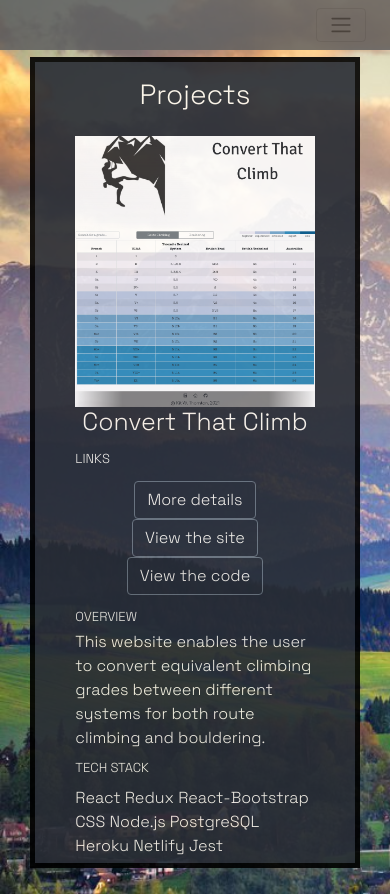
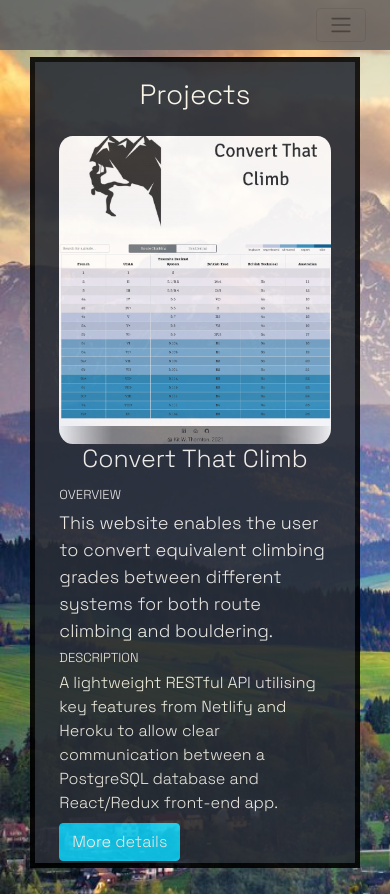
Before and after one commit to KitThornton/PortfolioWebsite, a React (Create React App) app: page /projects in a window 390 px wide. Built offline with nearby package versions, Linux system fonts and the light colour scheme; some icons are missing.

Commit message:
further project work and refine modal

```diff
--- a/src/components/Project/Project.css
+++ b/src/components/Project/Project.css
@@ -3,4 +3,15 @@
     width: auto;
     max-width: 100%;
     max-height: 100%;
+    border-radius: 5%;
 }
+.text-1 {
+    font-size: large;
+    white-space: initial;
+    text-align: left;
+}
+.text-2 {
+    font-size: medium;
+    white-space: initial;
+    text-align: left;
+}
--- a/src/components/Project/Project.js
+++ b/src/components/Project/Project.js
@@ -3,6 +3,8 @@ import {Button, Col, Row} from "react-bootstrap";
 import ProjectModal from "../projectModal/ProjectModal";
 import CTC from "../../CTC.png";
 import './Project.css';
+import {IoLogoReact, SiRedux, BsBootstrap,
+    FaNodeJs, SiPostgresql, IoLogoCss3, SiGraphql, GrHeroku, SiNetlify} from 'react-icons/all'
 
 class Project extends React.Component {
     constructor(props) {
@@ -29,72 +31,78 @@ class Project extends React.Component {
     render() {
         return (
             <Row>
-                <Col xs="12" md="4">
+                <Col xs="12" md="4" className="my-auto">
                     <img className="project-thumbnail" src={CTC} alt={"Convert That Climb"} />
                 </Col>
                 <Col xs="12" md="8">
                     <h2>Convert That Climb</h2>
                     <Row className="py-1">
                         <Col className="project-caption">
-                            LINKS
+                            OVERVIEW
                         </Col>
                     </Row>
-                    <Row className="py-2">
+                    <Row>
+                        <Col className="text-1">
+                                This website enables the user to convert equivalent climbing grades between different
+                                systems
+                                for both route climbing and bouldering.
+                                {/*Further information on the history and meaning behind*/}
+                                {/*the different grading systems can be seen alongside expertise levels of the grades.*/}
+                        </Col>
+                    </Row>
+                    <Row className="py-1">
+                        <Col className="project-caption">
+                            DESCRIPTION
+                        </Col>
+                    </Row>
+                    <Row>
+                        <Col className="text-2">
+                            A lightweight RESTful API utilising key features from Netlify and Heroku to allow clear
+                            communication between a PostgreSQL database and React/Redux front-end app.
+                        </Col>
+                    </Row>
+                    <Row className="py-2 text-start">
                         <Col>
                             <Button
-                                variant="outline-secondary"
+                                variant="info"
                                 onClick={this.modalShow}
                             >
                                 More details
                             </Button>
                         </Col>
-                        <Col>
-                            <Button
-                                variant="outline-secondary"
-                            >
-                                View the site
-                            </Button>
-                        </Col>
-                        <Col>
-                            <Button
-                                variant="outline-secondary"
-                            >
-                                View the code
-                            </Button>
-                        </Col>
                     </Row>
                     <Row className="py-1">
-                        <Col className="project-caption">
-                            OVERVIEW
-                        </Col>
-                    </Row>
-                    <Row>
-                        <Col>
-                            <div className="text">
-                                This website enables the user to convert equivalent climbing grades between different
-                                systems
-                                for both route climbing and bouldering.
-                                {/*Further information on the history and meaning behind*/}
-                                {/*the different grading systems can be seen alongside expertise levels of the grades.*/}
-                            </div>
-                        </Col>
-                    </Row>
-                    <Row className="py-2">
                         <Col className="project-caption">
                             TECH STACK
                         </Col>
                     </Row>
                     <Row>
                         <Col className="text">
-                            React
-                            Redux
-                            React-Bootstrap
-                            CSS
-                            Node.js
-                            PostgreSQL
-                            Heroku
-                            Netlify
-                            Jest
+                            Front-End:
+                            <br />
+                            <IoLogoReact /> React
+                            <br/>
+                            <SiRedux /> Redux
+                            <br/>
+                            <BsBootstrap /> Bootstrap
+                            <br/>
+                            <IoLogoCss3 /> CSS
+                        </Col>
+                        <Col>
+                            Back-End:<br />
+                            <FaNodeJs /> Node.js
+                            <br/>
+                            <SiGraphql /> GraphQL
+                        </Col>
+                        <Col>
+                            Database:<br />
+                            <SiPostgresql /> PostgreSQL
+                        </Col>
+                        <Col>
+                            Hosting: <br/>
+                            <GrHeroku /> Heroku
+                            <br/>
+                            <SiNetlify/> Netlify
                         </Col>
                     </Row>
                 </Col>
--- a/src/components/projectModal/ProjectModal.css
+++ b/src/components/projectModal/ProjectModal.css
@@ -1,9 +1,15 @@
+@import url('https://fonts.googleapis.com/css2?family=Space+Grotesk:wght@300&display=swap');
+
 .project-modal {
     /*width: 90vw !important;*/
     min-width: 90vw;
     height: 80vh;
     min-height: 80vh !important;
     /*padding-left: 25%;*/
+    font-family: 'Space Grotesk', sans-serif;
+}
+a {
+    font-size: medium;
 }
 @media screen and (max-width: 767px) {
     .project-modal {
--- a/src/components/projectModal/ProjectModal.js
+++ b/src/components/projectModal/ProjectModal.js
@@ -1,6 +1,7 @@
 import React from 'react';
-import { Modal,  Button } from 'react-bootstrap';
-import './ProjectModal.css'
+import { Modal,  Button, Row, Col } from 'react-bootstrap';
+import {BsGithub} from 'react-icons/all';
+import './ProjectModal.css';
 
 export default function ProjectModal(props) {
 
@@ -15,14 +16,50 @@ export default function ProjectModal(props) {
         >
             <Modal.Header>
                 <Modal.Title id="contained-modal-title-vcenter">
-                    {/*{props.title}*/}
-                    MODAL TITLE
+                    <Row>
+                        <Col xs={12} md={8} className="my-auto">
+                            <h1>Convert That Climb
+                            </h1>
+                        </Col>
+                        <Col xs={12} md={4} className="my-auto">
+                            <a target="_blank" rel="noreferrer" href="https://www.convertthatclimb.co.uk">
+                                www.convertthatclimb.co.uk
+                            </a>
+                        </Col>
+                        {/*<Col xs={1} md={1} className="my-auto">*/}
+                        {/*    <BsGithub />*/}
+                        {/*</Col>*/}
+                    </Row>
+
+                    {/*<a target="_blank" rel="noreferrer" href="https://github.com/KitThornton/convertthatclimb">*/}
+                    {/*    <BsGithub />*/}
+                    {/*</a>*/}
                 </Modal.Title>
             </Modal.Header>
             <Modal.Body>
                 <p>
-                    {/*{props.body}*/}
-                    HEre's a load of info
+                    THE BRIEF
+                </p>
+                <p>
+                    This site allows the user to convert between multiple different rock climbing grades with ease.
+                    Equivalent grades can be compared for both route climbing and bouldering alongside useful
+                    information about the history of each grading system.
+                </p>
+                <p>
+                    DESCRIPTION
+                </p>
+                <p>
+                    Simply put, the front-end app, written in React with Bootstrap and CSS styling, communicates with a
+                    RESTful API, hosted on Heroku, and retrieves data from the PostgreSQl database. The front-end app
+                    utilises Redux for state management in order to centralise the state and ensure that the app is
+                    well-written, easily maintainable and scalable. The back-end is written in Javascript using Node.js and
+                    is a lightweight API able to consume errors and handle multiple asynchronous requests from the app.
+                </p>
+                <p>
+                    TECH STACK
+                </p>
+                <p>
+                    LEARNING OUTCOMES
                 </p>
                 <Button variant="secondary" onClick={props.onHide}>Close</Button>
             </Modal.Body>
--- a/src/pages/CV.css
+++ b/src/pages/CV.css
@@ -6,7 +6,7 @@
     font-size: medium !important;
 }
 .icon {
-    font-size: xx-large;
+    /*size: 1em;*/
 }
 /*.CV-page {*/
 /*    padding: 2% 1% 1% 2%;*/
--- a/src/pages/Projects.js
+++ b/src/pages/Projects.js
@@ -7,7 +7,7 @@ export const Projects = () => {
     return (
         <Container>
             <h1 className="pt-3">Projects</h1>
-            <Row className="p-3">
+            <Row className="py-3">
                 <Col className="project">
                     <Project />
                 </Col>
```
Also changed, not shown: src/pages/CV.js (+25 -15 lines).
